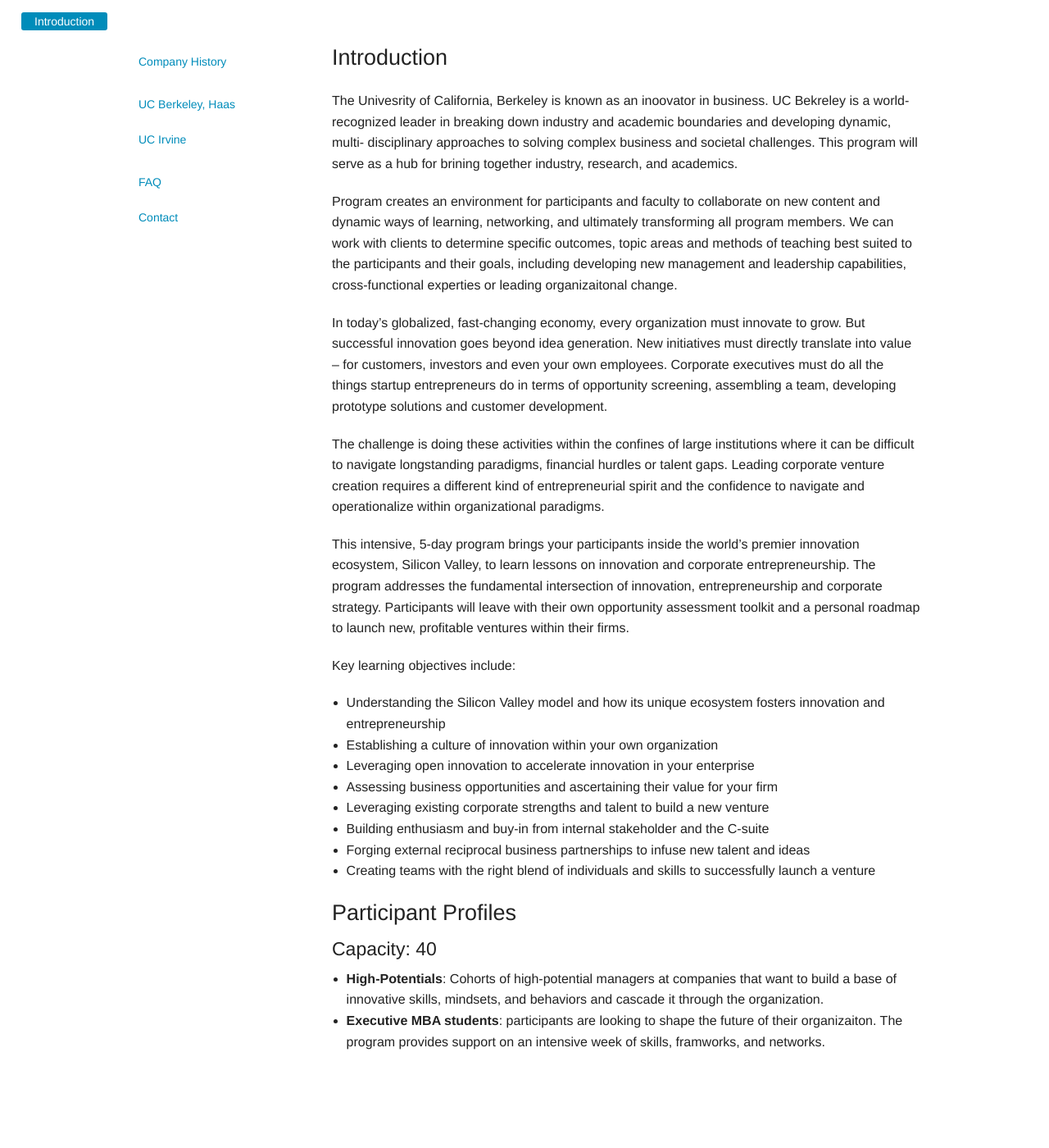
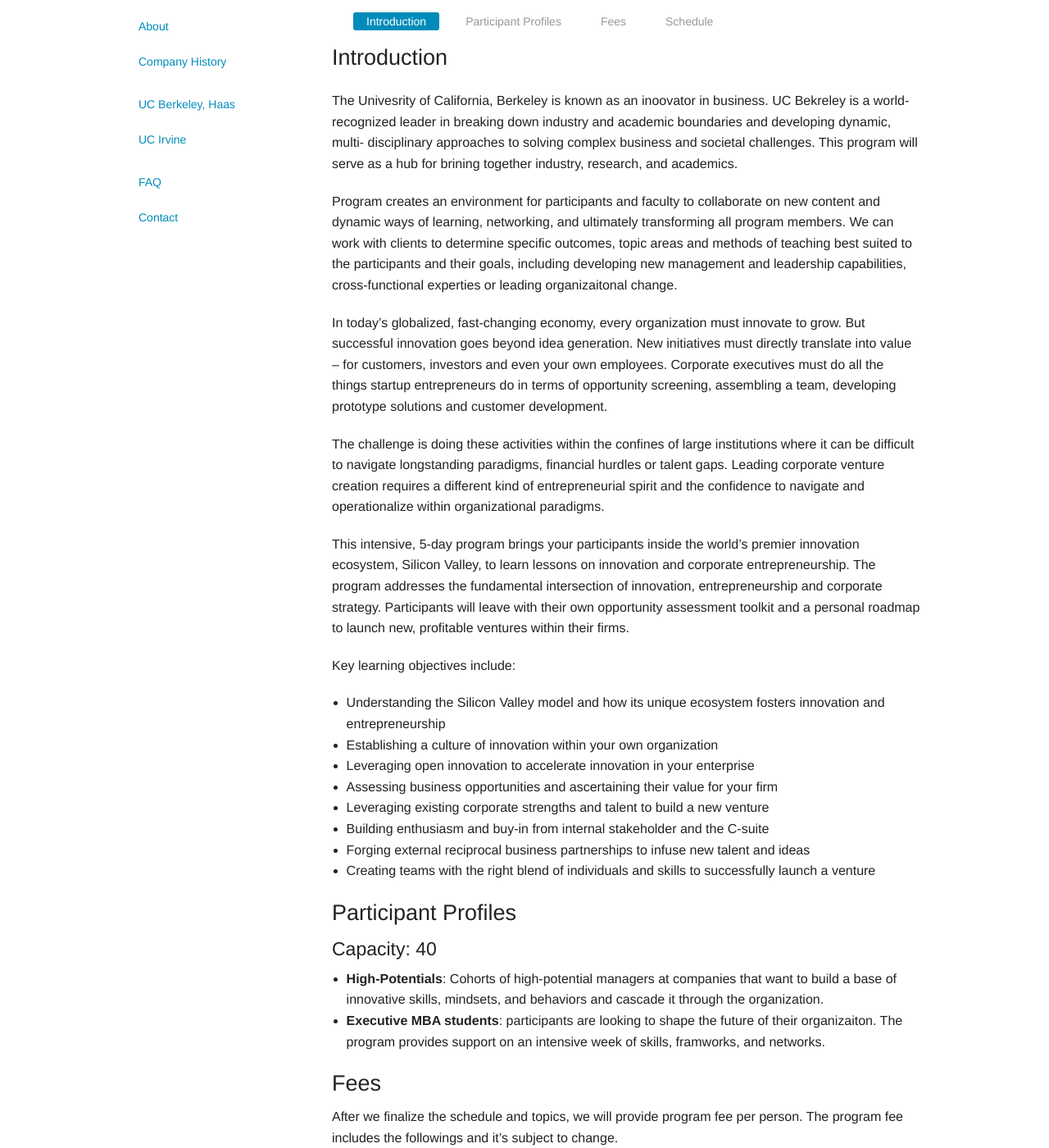
Before and after one commit to LeftNote/Global-Innovation, a Jekyll site: the page built from programs/executive-management-program.html, in a window 1280 px wide and 1400 px high. Shown: the whole window at 82% size. Built offline with Jekyll 4.4.1, drawn with Linux system fonts in a browser that asks for light colours; some of the changed text lies outside the part shown.

Commit message:
changes scss locations, completed emp page

```diff
--- a/_data/programs/emp.yml
+++ b/_data/programs/emp.yml
@@ -30,7 +30,10 @@
           description: participants are looking to shape the future of their organizaiton. The program provides support on an intensive week of skills, framworks, and networks.
 
 
-program_fees:
+fees:
+    before: After we finalize the schedule and topics, we will provide program fee per person. The program fee includes the followings and it’s subject to change.
+    after:
+    fee: TBD
     items:
         - Materials for information session , workshops, and or lecture
         - Airport transfer for arrival and departure (includes driver tip)
@@ -42,20 +45,4 @@
         - Translator (We can include translator into the program based on client’s request)
         - Group assistant
 
-schedule:
-    before: |
-        The program will adopt a wide variety of learning methods including lectures, small group discussions, coaching, case studies, guest speakers, corporate site visits and others.
-
-        Below is a detailed breakdown of each day in the program:
-    after: Participants emerge from the program with their own opportunity assessment toolkit and personal Venture Delivery Roadmap to begin launching a new project immediately.
-    days:
-        - name: Day 1
-          description: The theme is “Silicon Valley Lessons for Corporations”. We will review the history of the Valley, touching on its most important milestones and accomplishments. We will teach participants how to approach innovation as a process with clear roles and responsibilities and how to design an organizational structure and culture that fosters creativity and risk taking.
-        - name: Day 2
-          description: These sessions will focus on open innovation—a term coined by Berkeley- Haas Professor Henry Chesbrough—and how to use innovation to create new product subcategories that will make your competitors irrelevant. The site visit will be to a large technology firm that has used open innovation with success.
-        - name: Day 3
-          description: This is the first of three days focused on corporate entrepreneurship, looking at the mindset, skills and tools needed to build a business within a corporation. This session looks at the need for strategic alignment, as well as the challenges and obstacles to corporate entrepreneurship
-        - name: Day 4
-          description: This session focuses on getting the right stakeholders on board to your initiative. We look at how to obtain visible sponsorship and support from the executive team, determining how much autonomy you should obtain, and how to develop and refine your pitch.
-        - name: Day 5
-          description: On this final day, we will examine execution – how to make it happen. Topics include creating the culture to launch and sustain your venture, determining the business model, and understanding the degree of collaboration with and separation from the corporation that you need to achieve.
+schedule_image: emp_schedule.png
--- /dev/null
+++ b/assets/_sass/programs.scss
@@ -0,0 +1,3 @@
+[data-magellan-expedition] {
+    left: auto !important;
+}
--- a/assets/css/main.scss
+++ b/assets/css/main.scss
@@ -22,5 +22,7 @@
 
 // Import partials from `sass_dir` (defaults to `_sass`)
 @import "settings",
-        "foundation"
+        "foundation",
+        "home",
+        "programs"
 ;
--- a/programs/executive-management-program.html
+++ b/programs/executive-management-program.html
@@ -6,26 +6,46 @@
 
 {% assign program = site.data.programs.emp %}
 
-
-
-
 <div class="program-information">
     <div data-magellan-expedition="fixed">
         <dl class="sub-nav">
             <dd data-magellan-arrival="intro"><a href="#intro">Introduction</a></dd>
-
+            <dd data-magellan-arrival="participants"><a href="#participants">Participant Profiles</a></dd>
+            <dd data-magellan-arrival="fees"><a href="#fees">Fees</a></dd>
+            <dd data-magellan-arrival="schedule"><a href="#schedule">Schedule</a></dd>
         </dl>
     </div>
-    <div data-magellan-destination="intro">
-        <h3>Introduction</h3>
+
+
+    <!-- Program introduction -->
+    <a name="intro"></a>
+    <h3 data-magellan-destination="intro">Introduction</h3>
     <p>{{ program.introduction | markdownify }}</p>
 
-        <h3>Participant Profiles</h3>
+    <!-- Participants profile section -->
+    <a name="participants"></a>
+    <h3 data-magellan-destination="participants" >Participant Profiles</h3>
     <h4>Capacity: {{ program.participants.capacity }}</h4>
     <ul>
         {% for profile in program.participants.profiles %}
             <li><strong>{{ profile.name }}</strong>: {{ profile.description }}</li>
         {% endfor %}
     </ul>
+
+    <!-- Fees section -->
+    <a name="fees"></a>
+    <h3 data-magellan-destination="fees">Fees</h3>
+    <p>{{ program.fees.before }}</p>
+    <p>Fee: {{ program.fees.fee }}</p>
+    <ul>
+        {% for fee_item in program.fees.items %}
+            <li>{{ fee_item }}</li>
+        {% endfor %}
+    </ul>
+    <p>{{ program.fees.after }}</p>
+
+    <!-- Schedule section, image only -->
+    <a name="schedule"></a>
+    <h3 data-magellan-destination="schedule">Schedule</h3>
+    <img src="/assets/program_info/{{ program.schedule_image }}">
 </div>
-</div>
```
Also changed, not shown: _data/programs/emp_schedule.png (added), assets/_sass/home.scss (renamed from assets/css/home.scss), assets/program_info/emp_schedule.png (added). Lines whose indentation alone changed are shown as unchanged.
